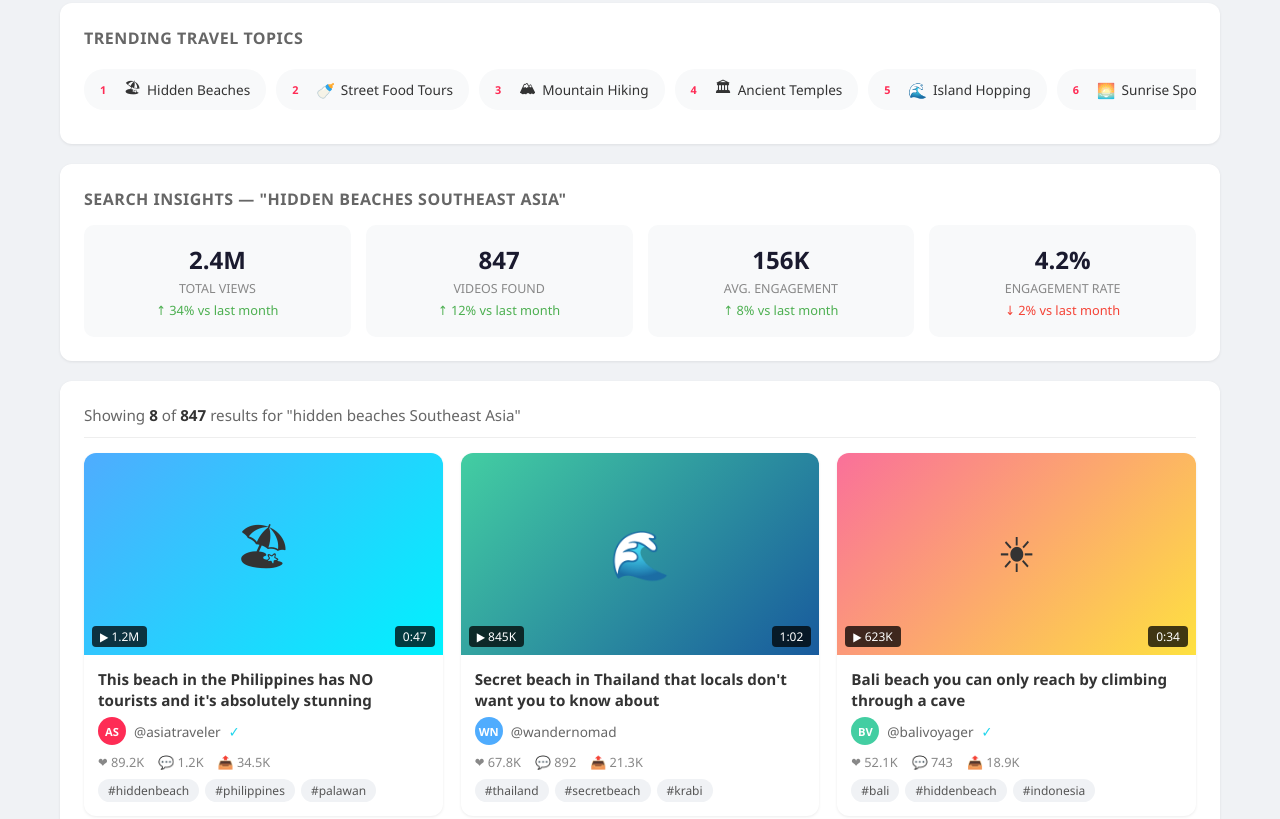
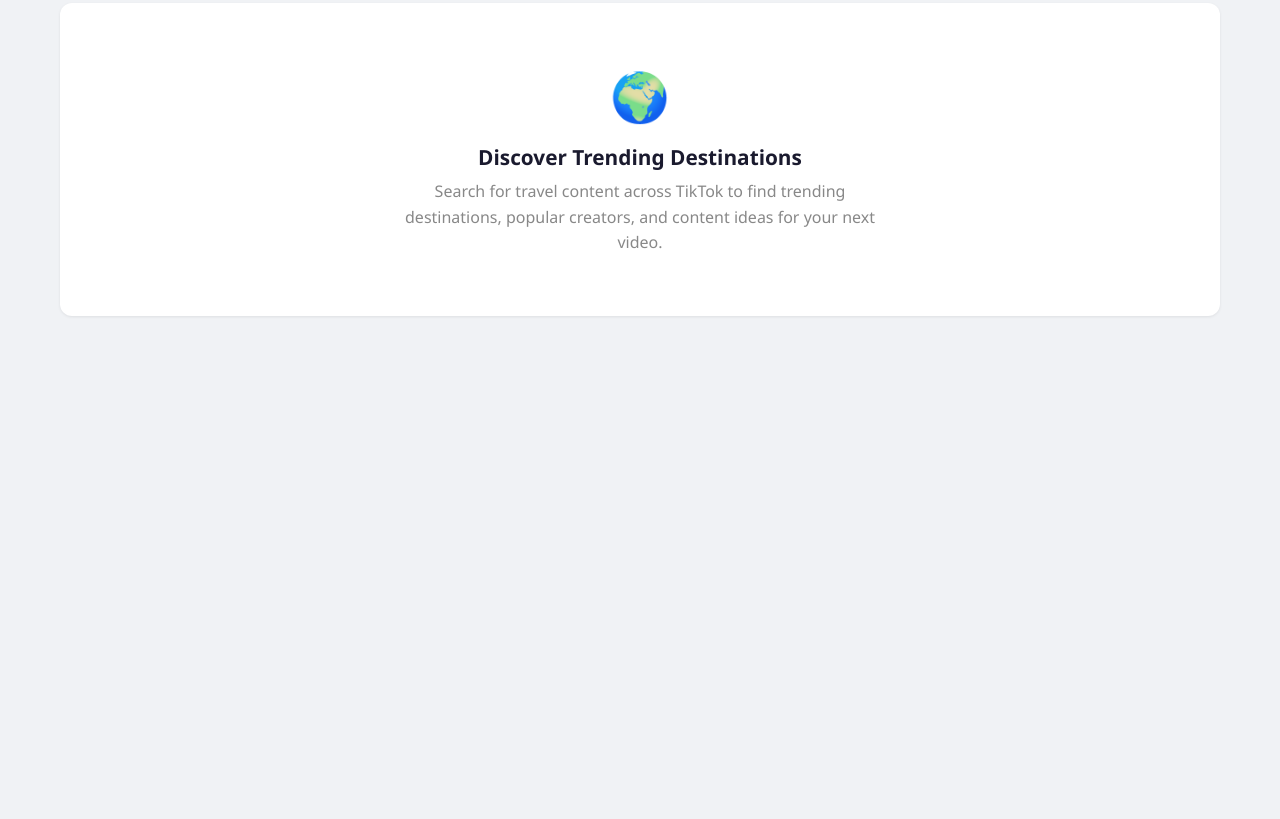
Before and after one commit to traveljamboree/travel-jamboree, a plain HTML site: page research.html in a window 1280 px wide. Shown: the part 369-1188 px from the top of the page. After the commit the page ends 800 px from the top, so only its background shows below. Drawn offline with Linux system fonts and the light colour scheme.

Commit message:
Add Research link to dashboard, show results only after search

```diff
--- a/research.html
+++ b/research.html
@@ -161,8 +161,15 @@
             </div>
         </div>
 
+        <!-- Empty State -->
+        <div class="card" id="empty-state" style="text-align: center; padding: 60px 24px;">
+            <div style="font-size: 3em; margin-bottom: 15px;">&#x1f30d;</div>
+            <h2 style="font-size: 1.3em; color: #1a1a2e; margin-bottom: 8px;">Discover Trending Destinations</h2>
+            <p style="color: #888; max-width: 500px; margin: 0 auto; line-height: 1.6;">Search for travel content across TikTok to find trending destinations, popular creators, and content ideas for your next video.</p>
+        </div>
+
         <!-- Trending Destinations -->
-        <div class="card">
+        <div class="card hidden-section" style="display:none;">
             <h3>Trending Travel Topics</h3>
             <div class="trending-bar">
                 <div class="trending-item"><span class="trending-num">1</span> <span class="trend-icon">&#x1f3d6;</span> Hidden Beaches</div>
@@ -177,7 +184,7 @@
         </div>
 
         <!-- Search Insights -->
-        <div class="card">
+        <div class="card hidden-section" style="display:none;">
             <h3>Search Insights — "hidden beaches Southeast Asia"</h3>
             <div class="insights-grid">
                 <div class="insight-card">
@@ -204,7 +211,7 @@
         </div>
 
         <!-- Results -->
-        <div class="card">
+        <div class="card hidden-section" style="display:none;">
             <div class="results-header">
                 <div class="results-count">Showing <strong>8</strong> of <strong>847</strong> results for "hidden beaches Southeast Asia"</div>
             </div>
@@ -424,6 +431,13 @@
             setTimeout(function() {
                 btn.innerHTML = '&#x2713; 847 results';
                 btn.style.background = '#4caf50';
+                // Hide empty state, show results
+                var empty = document.getElementById('empty-state');
+                if (empty) empty.style.display = 'none';
+                var sections = document.querySelectorAll('.hidden-section');
+                for (var i = 0; i < sections.length; i++) {
+                    sections[i].style.display = '';
+                }
                 setTimeout(function() {
                     btn.innerHTML = original;
                     btn.style.background = '';
```
Also changed, not shown: dashboard.html (+3 -0 lines).
